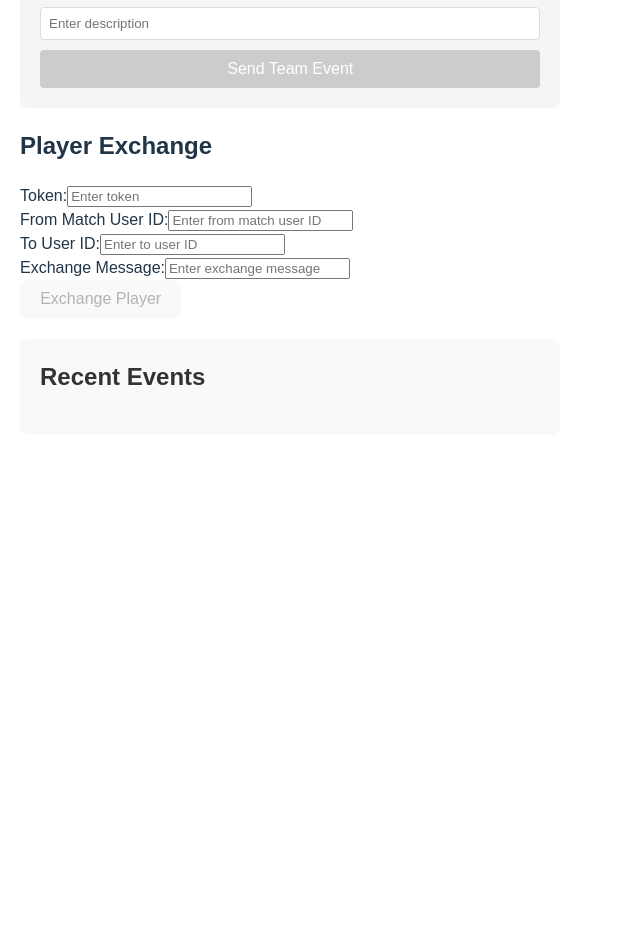
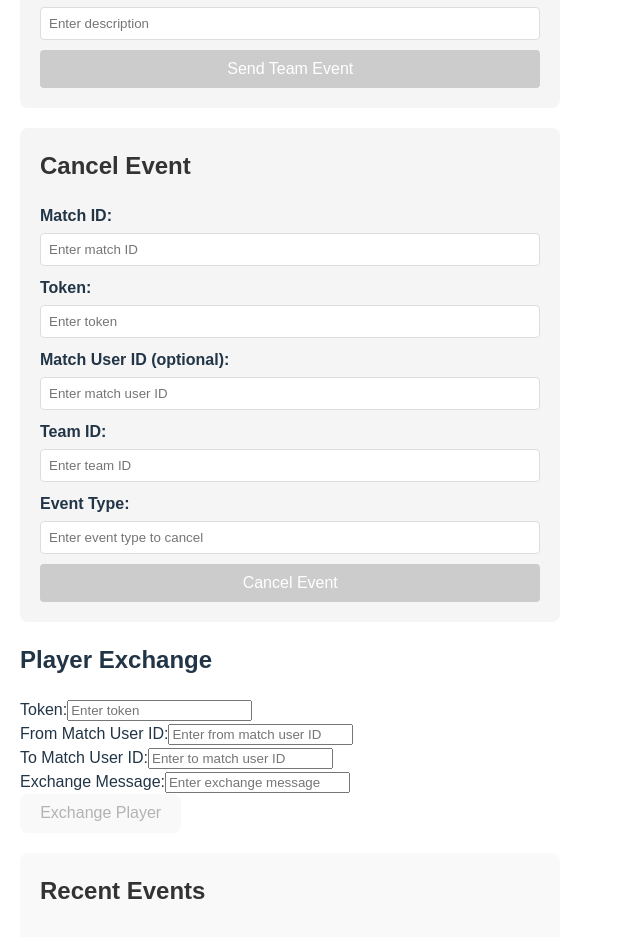
Before and after one commit to matchday-team/poc, a React (Vite) app in the folder web-socket-poc/: page / in a window 1280 px wide. Shown: the part 1109-2046 px from the top of the page, without its empty margins (0-640 px from the left). Before the commit the page ends 1564 px from the top, so only its background shows below. Built offline with nearby package versions, Linux system fonts and the light colour scheme.

Commit message:
modify: 이벤트 취소 구현 및 Message<T> 삭제 userId -> matchUserId로 변경

```diff
--- a/web-socket-poc/src/App.tsx
+++ b/web-socket-poc/src/App.tsx
@@ -3,15 +3,13 @@ import { Client, IMessage, IFrame } from "@stomp/stompjs";
 import SockJS from "sockjs-client";
 import "./App.css";
 
-interface Message<T> {
-  token: string;
-  data: T;
+interface MatchEventRequest {
+  eventType: string;
+  description: string;
 }
 
-interface MatchEventRequest {
-  userId: number;
-  eventType: string;
-  description: string;
+interface MatchEventUserRequest extends MatchEventRequest {
+  matchUserId: number;
 }
 
 interface TeamEventRequest {
@@ -19,9 +17,15 @@ interface TeamEventRequest {
   description?: string;
 }
 
+interface MatchEventCancelRequest {
+  matchUserId?: number;
+  teamId: number;
+  matchEventType: string;
+}
+
 interface MatchUserExchangeRequest {
   fromMatchUserId: number;
-  toUserId: number;
+  toMatchUserId: number;
   message: string;
 }
 
@@ -30,8 +34,8 @@ interface MatchEventResponse {
   elapsedMinutes: number;
   teamId: number;
   teamName: string;
+  userName: string;
   userId: number;
-  userName: string;
   eventLog: string;
 }
 
@@ -53,15 +57,23 @@ function App() {
     localStorage.getItem("description") || ""
   );
   const [token, setToken] = useState(localStorage.getItem("token") || "");
-  const [userId, setUserId] = useState(localStorage.getItem("userId") || "");
+  const [matchUserId, setMatchUserId] = useState(
+    localStorage.getItem("matchUserId") || ""
+  );
   const [fromMatchUserId, setFromMatchUserId] = useState(
     localStorage.getItem("fromMatchUserId") || ""
   );
-  const [toUserId, setToUserId] = useState(
-    localStorage.getItem("toUserId") || ""
+  const [toMatchUserId, setToMatchUserId] = useState(
+    localStorage.getItem("toMatchUserId") || ""
   );
   const [exchangeMessage, setExchangeMessage] = useState(
     localStorage.getItem("exchangeMessage") || ""
+  );
+  const [cancelTeamId, setCancelTeamId] = useState(
+    localStorage.getItem("cancelTeamId") || ""
+  );
+  const [cancelEventType, setCancelEventType] = useState(
+    localStorage.getItem("cancelEventType") || ""
   );
   const [error, setError] = useState<string | null>(null);
   const stompClient = useRef<Client | null>(null);
@@ -72,20 +84,24 @@ function App() {
     localStorage.setItem("eventType", eventType);
     localStorage.setItem("description", description);
     localStorage.setItem("token", token);
-    localStorage.setItem("userId", userId);
+    localStorage.setItem("matchUserId", matchUserId);
     localStorage.setItem("fromMatchUserId", fromMatchUserId);
-    localStorage.setItem("toUserId", toUserId);
+    localStorage.setItem("toMatchUserId", toMatchUserId);
     localStorage.setItem("exchangeMessage", exchangeMessage);
+    localStorage.setItem("cancelTeamId", cancelTeamId);
+    localStorage.setItem("cancelEventType", cancelEventType);
   }, [
     matchId,
     teamId,
     eventType,
     description,
     token,
-    userId,
+    matchUserId,
     fromMatchUserId,
-    toUserId,
+    toMatchUserId,
     exchangeMessage,
+    cancelTeamId,
+    cancelEventType,
   ]);
 
   useEffect(() => {
@@ -129,24 +145,25 @@ function App() {
     };
   }, [matchId, teamId]);
 
+  // 경기 이벤트 유저 요청 (matchUserId 포함)
   const sendEvent = (e: React.FormEvent) => {
     e.preventDefault();
     if (!stompClient.current || !connected) return;
 
-    const event: MatchEventRequest = {
-      userId: userId ? Number(userId) : 0,
+    const event: MatchEventUserRequest = {
       eventType,
       description,
+      matchUserId: matchUserId ? Number(matchUserId) : 0,
     };
 
-    const message: Message<MatchEventRequest> = {
+    const payload = {
       token: token || "",
-      data: event,
+      ...event,
     };
 
     stompClient.current.publish({
       destination: `/app/match/${matchId || "default"}`,
-      body: JSON.stringify(message),
+      body: JSON.stringify(payload),
     });
   };
 
@@ -159,14 +176,35 @@ function App() {
       description: description || undefined,
     };
 
-    const message: Message<TeamEventRequest> = {
+    const payload = {
       token: token || "",
-      data: event,
+      ...event,
     };
 
     stompClient.current.publish({
       destination: `/app/match/${matchId}/teams/${teamId}`,
-      body: JSON.stringify(message),
+      body: JSON.stringify(payload),
+    });
+  };
+
+  const cancelEvent = (e: React.FormEvent) => {
+    e.preventDefault();
+    if (!stompClient.current || !connected) return;
+
+    const cancelRequest: MatchEventCancelRequest = {
+      matchUserId: matchUserId ? Number(matchUserId) : undefined,
+      teamId: cancelTeamId ? Number(cancelTeamId) : 0,
+      matchEventType: cancelEventType,
+    };
+
+    const payload = {
+      token: token || "",
+      ...cancelRequest,
+    };
+
+    stompClient.current.publish({
+      destination: `/app/match/${matchId}/cancel`,
+      body: JSON.stringify(payload),
     });
   };
 
@@ -176,18 +214,18 @@ function App() {
 
     const exchangeRequest: MatchUserExchangeRequest = {
       fromMatchUserId: fromMatchUserId ? Number(fromMatchUserId) : 0,
-      toUserId: toUserId ? Number(toUserId) : 0,
+      toMatchUserId: toMatchUserId ? Number(toMatchUserId) : 0,
       message: exchangeMessage,
     };
 
-    const message: Message<MatchUserExchangeRequest> = {
+    const payload = {
       token: token || "",
-      data: exchangeRequest,
+      ...exchangeRequest,
     };
 
     stompClient.current.publish({
       destination: `/app/match/${matchId || "default"}/exchange`,
-      body: JSON.stringify(message),
+      body: JSON.stringify(payload),
     });
   };
 
@@ -223,12 +261,12 @@ function App() {
             />
           </div>
           <div>
-            <label>User ID:</label>
+            <label>Match User ID:</label>
             <input
               type="text"
-              value={userId}
-              onChange={(e) => setUserId(e.target.value)}
-              placeholder="Enter user ID"
+              value={matchUserId}
+              onChange={(e) => setMatchUserId(e.target.value)}
+              placeholder="Enter match user ID"
             />
           </div>
           <div>
@@ -309,6 +347,63 @@ function App() {
         </form>
       </div>
 
+      <div className="event-form">
+        <h2>Cancel Event</h2>
+        <form onSubmit={cancelEvent}>
+          <div>
+            <label>Match ID:</label>
+            <input
+              type="text"
+              value={matchId}
+              onChange={(e) => setMatchId(e.target.value)}
+              placeholder="Enter match ID"
+            />
+          </div>
+          <div>
+            <label>Token:</label>
+            <input
+              type="text"
+              value={token}
+              onChange={(e) => setToken(e.target.value)}
+              placeholder="Enter token"
+            />
+          </div>
+          <div>
+            <label>Match User ID (optional):</label>
+            <input
+              type="text"
+              value={matchUserId}
+              onChange={(e) => setMatchUserId(e.target.value)}
+              placeholder="Enter match user ID"
+            />
+          </div>
+          <div>
+            <label>Team ID:</label>
+            <input
+              type="text"
+              value={cancelTeamId}
+              onChange={(e) => setCancelTeamId(e.target.value)}
+              placeholder="Enter team ID"
+            />
+          </div>
+          <div>
+            <label>Event Type:</label>
+            <input
+              type="text"
+              value={cancelEventType}
+              onChange={(e) => setCancelEventType(e.target.value)}
+              placeholder="Enter event type to cancel"
+            />
+          </div>
+          <button
+            type="submit"
+            disabled={!connected || !cancelTeamId || !cancelEventType}
+          >
+            Cancel Event
+          </button>
+        </form>
+      </div>
+
       <div className="exchange-form">
         <h2>Player Exchange</h2>
         <form onSubmit={sendExchangeRequest}>
@@ -331,12 +426,12 @@ function App() {
             />
           </div>
           <div>
-            <label>To User ID:</label>
+            <label>To Match User ID:</label>
             <input
               type="text"
-              value={toUserId}
-              onChange={(e) => setToUserId(e.target.value)}
-              placeholder="Enter to user ID"
+              value={toMatchUserId}
+              onChange={(e) => setToMatchUserId(e.target.value)}
+              placeholder="Enter to match user ID"
             />
           </div>
           <div>
```
